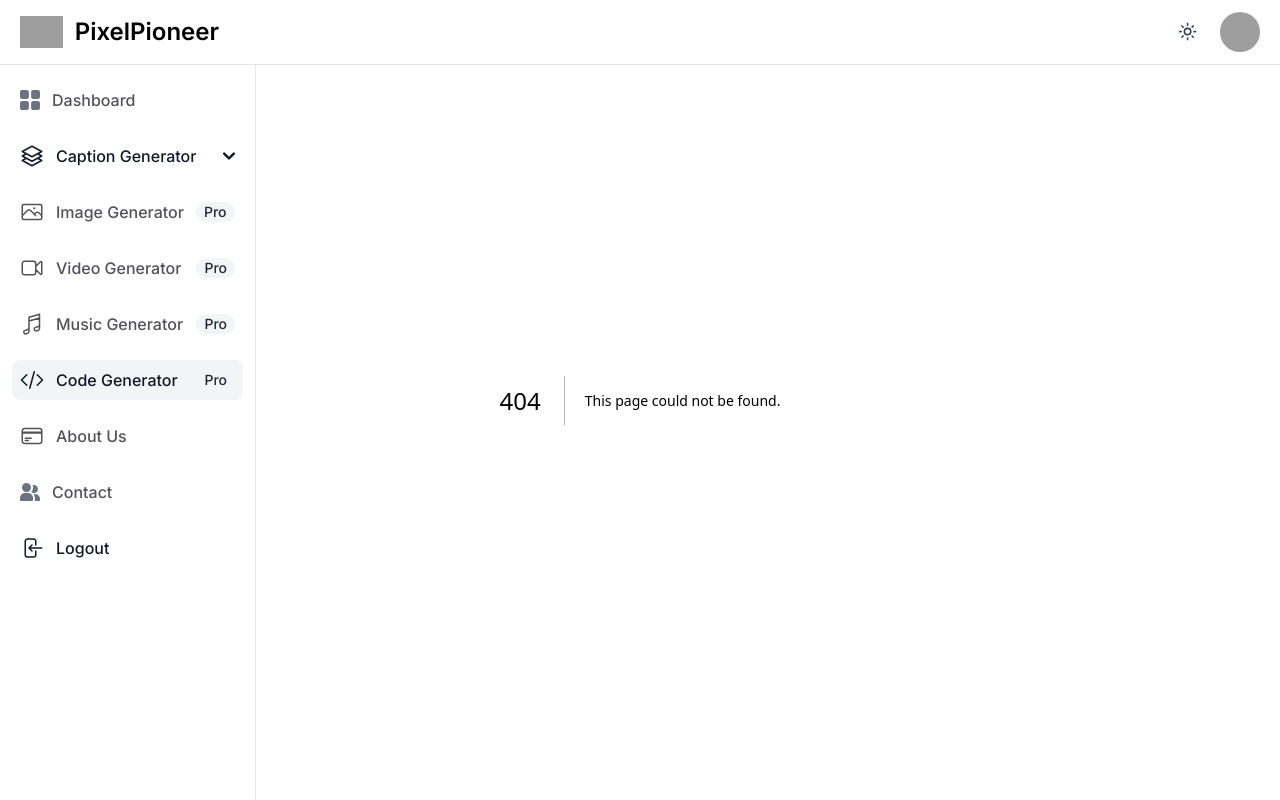
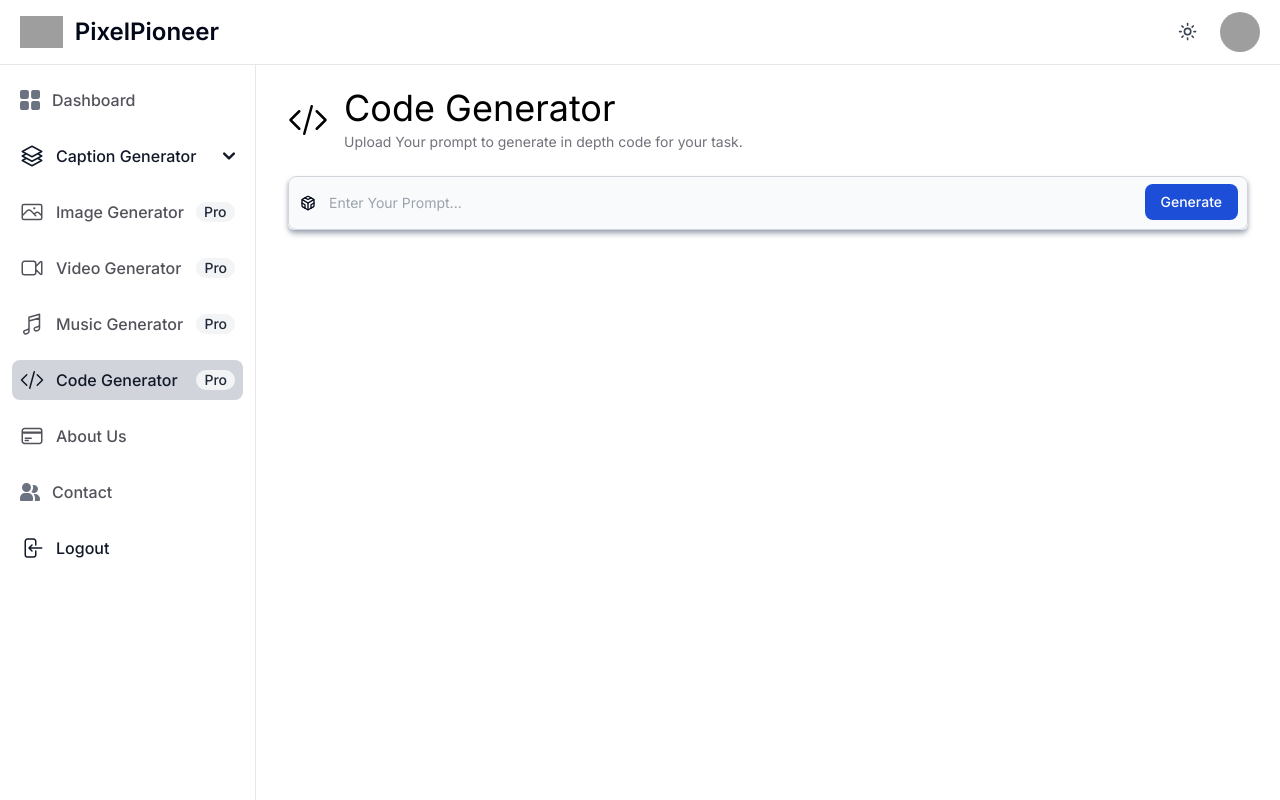
Before and after one commit to Priyanshu9898/PixelPioneer-AI-tool, a Next.js app in the folder frontend/: page /codeGenerator in a window 1280 px wide. Before the commit this address had no page. Built offline with nearby package versions, Linux system fonts and the light colour scheme; grey boxes are pictures that could not be loaded.

Commit message:
selection hover added, image generator and code generator page basic ui is done,

```diff
--- /dev/null
+++ b/frontend/app/(Dashbooard)/(Services)/codeGenerator/page.tsx
@@ -0,0 +1,47 @@
+import Heading from "@/components/Heading";
+import { CodeGenerator } from "@/constants/HomeLinksIcons";
+import React, { FC } from "react";
+import {LuCodesandbox} from "react-icons/lu";
+
+const CodeGeneration: FC = () => {
+  return (
+    <>
+      <Heading
+        icon={<CodeGenerator width={10} height={10} />}
+        title="Code Generator"
+        description="Upload Your prompt to generate in depth code for your task."
+      />
+      <div className="mt-6 shadow-md shadow-gray-400 dark:shadow-md dark:shadow-gray-900 rounded-md">
+        <form>
+          <label
+            htmlFor="search"
+            className="mb-2 text-sm font-medium text-gray-900 sr-only dark:text-white"
+          >
+            Search
+          </label>
+          <div className="relative">
+            <div className="absolute inset-y-0 left-0 flex items-center pl-3 pointer-events-none">
+              <LuCodesandbox />
+
+            </div>
+            <input
+              type="search"
+              id="search"
+              className="outline-none focus:outline-none block w-full p-4 pl-10 text-sm text-gray-900 border border-gray-300 rounded-lg bg-gray-50 focus:ring-gray-700 focus:border-gray-700 dark:bg-gray-700 dark:border-gray-600 dark:placeholder-gray-400 dark:text-white dark:focus:ring-gray-800 dark:focus:border-gray-800"
+              placeholder="Enter Your Prompt..."
+              required
+            />
+            <button
+              type="submit"
+              className="text-white absolute right-2.5 bottom-2.5 bg-blue-700 hover:bg-blue-800 focus:ring-4 focus:outline-none focus:ring-blue-300 font-medium rounded-lg text-sm px-4 py-2 dark:bg-blue-600 dark:hover:bg-blue-700 dark:focus:ring-blue-800"
+            >
+              Generate
+            </button>
+          </div>
+        </form>
+      </div>
+    </>
+  );
+};
+
+export default CodeGeneration;
--- /dev/null
+++ b/frontend/app/(Dashbooard)/(Services)/imageGenerator/page.tsx
@@ -0,0 +1,47 @@
+import Heading from '@/components/Heading'
+import React from 'react'
+import { RiAiGenerate } from 'react-icons/ri'
+import { ImageGenerator } from "@/constants/HomeLinksIcons"
+
+const ImageGeneratorPage = () => {
+  return (
+    <>
+      <Heading
+        icon={<ImageGenerator width={10} height={10} />}
+        title="Image Generator"
+        description="Upload Your prompt to generate Image."
+      />
+      <div className="mt-6 shadow-sm shadow-gray-400 dark:shadow-md dark:shadow-gray-900 rounded-md">
+        <form>
+          <label
+            htmlFor="search"
+            className="mb-2 text-sm font-medium text-gray-900 sr-only dark:text-white"
+          >
+            Search
+          </label>
+          <div className="relative">
+            <div className="absolute inset-y-0 left-0 flex items-center pl-3 pointer-events-none">
+              <RiAiGenerate />
+
+            </div>
+            <input
+              type="search"
+              id="search"
+              className="outline-none focus:outline-none block w-full p-4 pl-10 text-sm text-gray-900 border border-gray-300 rounded-lg bg-gray-50 focus:ring-gray-700 focus:border-gray-700 dark:bg-gray-700 dark:border-gray-600 dark:placeholder-gray-400 dark:text-white dark:focus:ring-gray-800 dark:focus:border-gray-800"
+              placeholder="Enter Your Prompt..."
+              required
+            />
+            <button
+              type="submit"
+              className="text-white absolute right-2.5 bottom-2.5 bg-blue-700 hover:bg-blue-800 focus:ring-4 focus:outline-none focus:ring-blue-300 font-medium rounded-lg text-sm px-4 py-2 dark:bg-blue-600 dark:hover:bg-blue-700 dark:focus:ring-blue-800"
+            >
+              Generate
+            </button>
+          </div>
+        </form>
+      </div>
+    </>
+  )
+}
+
+export default ImageGeneratorPage
--- a/frontend/app/about/page.tsx
+++ b/frontend/app/about/page.tsx
@@ -8,7 +8,7 @@ const About = () => {
         <main className="container mx-auto p-4 md:p-8 grid grid-cols-1 lg:grid-cols-2 gap-8 overflow-hidden">
           <section
             id="image-caption-generator"
-            className="p-4 md:p-8 bg-white dark:bg-gray-800 rounded-lg shadow-lg hover:bg-gray-100 dark:hover:bg-gray-700"
+            className="p-4 md:p-8 bg-white dark:bg-gray-800 rounded-lg shadow-lg shadow-gray-500 dark:shadow-none hover:bg-gray-100 dark:hover:bg-gray-700"
           >
             <h2 className="text-2xl font-bold mb-4">Image Caption Generator</h2>
             <p className="prose dark:prose-dark max-w-none">
@@ -20,7 +20,7 @@ const About = () => {
           </section>
           <section
             id="video-caption-generator"
-            className="p-4 md:p-8 bg-white dark:bg-gray-800 rounded-lg shadow-lg hover:bg-gray-100 dark:hover:bg-gray-700"
+            className="p-4 md:p-8 bg-white dark:bg-gray-800 rounded-lg shadow-lg shadow-gray-500 dark:shadow-none hover:bg-gray-100 dark:hover:bg-gray-700"
           >
             <h2 className="text-2xl font-bold mb-4">Video Caption Generator</h2>
             <p className="prose dark:prose-dark max-w-none">
@@ -32,7 +32,7 @@ const About = () => {
           </section>
           <section
             id="image-generator"
-            className="p-4 md:p-8 bg-white dark:bg-gray-800 rounded-lg shadow-lg hover:bg-gray-100 dark:hover:bg-gray-700"
+            className="p-4 md:p-8 bg-white dark:bg-gray-800 rounded-lg shadow-lg shadow-gray-500 dark:shadow-none hover:bg-gray-100 dark:hover:bg-gray-700"
           >
             <h2 className="text-2xl font-bold mb-4">Image Generator</h2>
             <p className="prose dark:prose-dark max-w-none">
@@ -43,7 +43,7 @@ const About = () => {
           </section>
           <section
             id="video-generator"
-            className="p-4 md:p-8 bg-white dark:bg-gray-800 rounded-lg shadow-lg hover:bg-gray-100 dark:hover:bg-gray-700"
+            className="p-4 md:p-8 bg-white dark:bg-gray-800 rounded-lg shadow-lg shadow-gray-500 dark:shadow-none hover:bg-gray-100 dark:hover:bg-gray-700"
           >
             <h2 className="text-2xl font-bold mb-4">Video Generator</h2>
             <p className="prose dark:prose-dark max-w-none">
--- a/frontend/app/api/login/route.ts
+++ b/frontend/app/api/login/route.ts
@@ -2,6 +2,7 @@ import { NextResponse, NextRequest } from "next/server"
 import prisma from "../../lib/prismadb";
 import bcrypt from 'bcrypt';
 import jwt from 'jsonwebtoken';
+
 interface UserRequestBody {
     email: string;
     password: string;
--- a/frontend/app/contact/page.tsx
+++ b/frontend/app/contact/page.tsx
@@ -115,7 +115,7 @@ const Contact: FC = () => {
                   <button
                     disabled
                     type="button"
-                    className="w-full text-white bg-gradient-to-r from-blue-500 via-blue-600 to-blue-700 hover:bg-gradient-to-br focus:ring-4 focus:outline-none focus:ring-blue-300 dark:focus:ring-blue-800 font-medium rounded-lg text-sm px-5 py-2.5 text-center mr-2 mb-2"
+                    className="text-white bg-gradient-to-r from-blue-500 via-blue-600 to-blue-700 hover:bg-gradient-to-br focus:ring-4 focus:outline-none focus:ring-blue-300 dark:focus:ring-blue-800 font-medium rounded-lg text-sm px-5 py-2.5 text-center mr-2 mb-2"
                   >
                     <svg
                       aria-hidden="true"
--- a/frontend/components/ProfileDropdown.tsx
+++ b/frontend/components/ProfileDropdown.tsx
@@ -22,9 +22,9 @@ const ProfileDropdown: FC = () => {
         <DropdownMenuTrigger>
           <Avatar>
             <AvatarImage src="https://ui-avatars.com/api/?name=priyanshu+malaviya" />
-            {/* <AvatarFallback className="bg-sideBar text-gray-50 dark:text-gray-50 dark:bg-blue-600 bg-blue-900">
+            <AvatarFallback className="bg-sideBar text-gray-50 dark:text-gray-50 dark:bg-blue-600 bg-blue-900">
               PM
-            </AvatarFallback> */}
+            </AvatarFallback>
           </Avatar>
           {/* <UserAvatar image="" /> */}
         </DropdownMenuTrigger>
--- a/frontend/components/Sidebar.tsx
+++ b/frontend/components/Sidebar.tsx
@@ -35,7 +35,7 @@ const Sidebar: FC = () => {
             </svg>
           </button>
         </SheetTrigger>
-        <SheetContent side={"left"} className="bg-gray-800">
+        <SheetContent side={"left"} className="dark:bg-gray-800">
           <SidebarItemsMobile />
         </SheetContent>
       </Sheet>
--- a/frontend/components/SidebarItems.tsx
+++ b/frontend/components/SidebarItems.tsx
@@ -30,7 +30,7 @@ const SidebarItems: FC = () => {
             <li>
               <Link
                 href="/"
-                className={`flex items-center p-2 text-gray-900 rounded-lg dark:text-white hover:bg-gray-100 dark:hover:bg-gray-700 group ${pathname === "/" ? "bg-gray-100 dark:bg-gray-700 group" : "text-zinc-600"}`}
+                className={`flex items-center p-2 text-gray-900 rounded-lg dark:text-white hover:bg-gray-300 dark:hover:bg-gray-700 group ${pathname === "/" ? "bg-gray-300 dark:bg-gray-700 group" : "text-zinc-600"}`}
               >
                 <svg
                   className={`flex-shrink-0 w-5 h-5  transition duration-75 group-hover:text-gray-900 dark:group-hover:text-white ${pathname === "/" ? "dark:text-white text-gray-800" : "text-gray-500 dark:text-gray-400 "}`}
@@ -120,8 +120,8 @@ const SidebarItems: FC = () => {
             </li>
             <li>
               <Link
-                href="/"
-                className={`flex items-center p-2 text-gray-900 rounded-lg dark:text-white hover:bg-gray-100 dark:hover:bg-gray-700 group ${pathname === "/imageGenerator" ? "bg-gray-100 dark:bg-gray-700 group" : "text-zinc-600"}`}
+                href="/imageGenerator"
+                className={`flex items-center p-2 text-gray-900 rounded-lg dark:text-white hover:bg-gray-300 dark:hover:bg-gray-700 group ${pathname === "/imageGenerator" ? "bg-gray-300 hover:bg-gray-300 group dark:bg-gray-700 group" : "text-zinc-600"}`}
               >
                 <svg
                   xmlns="http://www.w3.org/2000/svg"
@@ -147,7 +147,7 @@ const SidebarItems: FC = () => {
             <li>
               <Link
                 href="/"
-                className={`flex items-center p-2 text-gray-900 rounded-lg dark:text-white hover:bg-gray-100 dark:hover:bg-gray-700 group ${pathname === "/videoGenerator" ? "bg-gray-100 dark:bg-gray-700 group" : "text-zinc-600"}`}
+                className={`flex items-center p-2 text-gray-900 rounded-lg dark:text-white hover:bg-gray-300 dark:hover:bg-gray-700 group ${pathname === "/videoGenerator" ? "bg-gray-300 dark:bg-gray-700 group" : "text-zinc-600"}`}
               >
                 <svg
                   xmlns="http://www.w3.org/2000/svg"
@@ -174,7 +174,7 @@ const SidebarItems: FC = () => {
             <li>
               <Link
                 href="/"
-                className={`flex items-center p-2 text-gray-900 rounded-lg dark:text-white hover:bg-gray-100 dark:hover:bg-gray-700 group ${pathname === "/musicGenerator" ? "bg-gray-100 dark:bg-gray-700 group" : "text-zinc-600"}`}
+                className={`flex items-center p-2 text-gray-900 rounded-lg dark:text-white hover:bg-gray-300 dark:hover:bg-gray-700 group ${pathname === "/musicGenerator" ? "bg-gray-300 dark:bg-gray-700 group" : "text-zinc-600"}`}
               >
                 <svg
                   xmlns="http://www.w3.org/2000/svg"
@@ -201,8 +201,8 @@ const SidebarItems: FC = () => {
             </li>
             <li>
               <Link
-                href="/"
-                className={`flex items-center p-2 text-gray-900 rounded-lg dark:text-white hover:bg-gray-100 dark:hover:bg-gray-700 group ${pathname === "/codeGenerator" ? "bg-gray-100 dark:bg-gray-700 group" : "text-zinc-600"}`}
+                href="/codeGenerator"
+                className={`flex items-center p-2 text-gray-900 rounded-lg dark:text-white hover:bg-gray-300 dark:hover:bg-gray-700 group ${pathname === "/codeGenerator" ? "bg-gray-300 dark:bg-gray-700 group" : "text-zinc-600"}`}
               >
                 <svg
                   xmlns="http://www.w3.org/2000/svg"
@@ -228,7 +228,7 @@ const SidebarItems: FC = () => {
             <li>
               <Link
                 href="/about"
-                className={`flex items-center p-2 text-gray-900 rounded-lg dark:text-white hover:bg-gray-100 dark:hover:bg-gray-700 group ${pathname === "/about" ? "bg-gray-100 dark:bg-gray-700 group" : "text-zinc-600"}`}
+                className={`flex items-center p-2 text-gray-900 rounded-lg dark:text-white hover:bg-gray-300 dark:hover:bg-gray-700 group ${pathname === "/about" ? "bg-gray-300 dark:bg-gray-700 group" : "text-zinc-600"}`}
               >
                 <svg
                   xmlns="http://www.w3.org/2000/svg"
@@ -251,7 +251,7 @@ const SidebarItems: FC = () => {
             <li>
               <Link
                 href="/contact"
-                className={`flex items-center p-2 text-gray-900 rounded-lg dark:text-white hover:bg-gray-100 dark:hover:bg-gray-700 group ${pathname === "/contact" ? "bg-gray-100 dark:bg-gray-700 group" : "text-zinc-600"}`}
+                className={`flex items-center p-2 text-gray-900 rounded-lg dark:text-white hover:bg-gray-300 dark:hover:bg-gray-700 group ${pathname === "/contact" ? "bg-gray-300 dark:bg-gray-700 group" : "text-zinc-600"}`}
               >
                 <svg
                   className="flex-shrink-0 w-5 h-5 text-gray-500 transition duration-75 dark:text-gray-400 group-hover:text-gray-900 dark:group-hover:text-white"
--- a/frontend/components/SidebarItemsMobile.tsx
+++ b/frontend/components/SidebarItemsMobile.tsx
@@ -14,7 +14,7 @@ const SidebarItemsMobile: FC = () => {
   return (
     <>
       <div className="h-full px-3 pb-4 overflow-y-auto bg-white dark:bg-gray-800 mt-5">
-        <ul className="space-y-4 font-medium">
+        <ul className="space-y-4 font-medium ">
           <li onClick={closeSheet}>
             <Link
               href="/"
@@ -108,7 +108,7 @@ const SidebarItemsMobile: FC = () => {
           </li>
           <li onClick={closeSheet}>
             <Link
-              href="/"
+              href="/imageGenerator"
               className="flex items-center p-2 text-gray-900 rounded-lg dark:text-white hover:bg-gray-100 dark:hover:bg-gray-700 group"
             >
               <svg
@@ -188,7 +188,7 @@ const SidebarItemsMobile: FC = () => {
 
           <li onClick={closeSheet}>
             <Link
-              href="/"
+              href="/codeGenerator"
               className="flex items-center p-2 text-gray-900 rounded-lg dark:text-white hover:bg-gray-100 dark:hover:bg-gray-700 group"
             >
               <svg
--- /dev/null
+++ b/frontend/components/ui/input.tsx
@@ -0,0 +1,25 @@
+import * as React from "react"
+
+import { cn } from "@/lib/utils"
+
+export interface InputProps
+  extends React.InputHTMLAttributes<HTMLInputElement> {}
+
+const Input = React.forwardRef<HTMLInputElement, InputProps>(
+  ({ className, type, ...props }, ref) => {
+    return (
+      <input
+        type={type}
+        className={cn(
+          "flex h-10 w-full rounded-md border border-input bg-background px-3 py-2 text-sm ring-offset-background file:border-0 file:bg-transparent file:text-sm file:font-medium placeholder:text-muted-foreground focus-visible:outline-none focus-visible:ring-2 focus-visible:ring-ring focus-visible:ring-offset-2 disabled:cursor-not-allowed disabled:opacity-50",
+          className
+        )}
+        ref={ref}
+        {...props}
+      />
+    )
+  }
+)
+Input.displayName = "Input"
+
+export { Input }
--- a/frontend/constants/HomeLinksIcons.tsx
+++ b/frontend/constants/HomeLinksIcons.tsx
@@ -1,11 +1,9 @@
 "use client";
 
 import { HomeLogoProp } from "@/types/Home";
-import {FC} from "react";
+import { FC } from "react";
 
-
-
-export const ImageCaption: FC<HomeLogoProp> = ({width, height}) => {
+export const ImageCaption: FC<HomeLogoProp> = ({ width, height }) => {
   return (
     <>
       <svg
@@ -14,7 +12,9 @@ export const ImageCaption: FC<HomeLogoProp> = ({width, height}) => {
         viewBox="0 0 24 24"
         strokeWidth={1.5}
         stroke="currentColor"
-        className={`${width ? `w-${width}`: "w-6"} ${height ? `h-${height}`: "h-6"}`}
+        className={`${width ? `w-${width}` : "w-6"} ${
+          height ? `h-${height}` : "h-6"
+        }`}
       >
         <path
           strokeLinecap="round"
@@ -67,7 +67,7 @@ export const VideoGenerator = () => {
   );
 };
 
-export const ImageGenerator = () => {
+export const ImageGenerator: FC<HomeLogoProp> = ({ width, height }) => {
   return (
     <>
       <svg
@@ -76,7 +76,9 @@ export const ImageGenerator = () => {
         viewBox="0 0 24 24"
         strokeWidth={1.5}
         stroke="currentColor"
-        className="w-6 h-6"
+        className={`${width ? `w-${width}` : "w-6"} ${
+          height ? `h-${height}` : "h-6"
+        }`}
       >
         <path
           strokeLinecap="round"
@@ -88,14 +90,16 @@ export const ImageGenerator = () => {
   );
 };
 
-export const CodeGenerator = () => {
+export const CodeGenerator: FC<HomeLogoProp> = ({ width, height }) => {
   return (
     <>
       <svg
         xmlns="http://www.w3.org/2000/svg"
         viewBox="0 0 24 24"
         fill="currentColor"
-        className="w-6 h-6"
+        className={`${width ? `w-${width}` : "w-6"} ${
+          height ? `h-${height}` : "h-6"
+        }`}
       >
         <path
           fillRule="evenodd"
```
